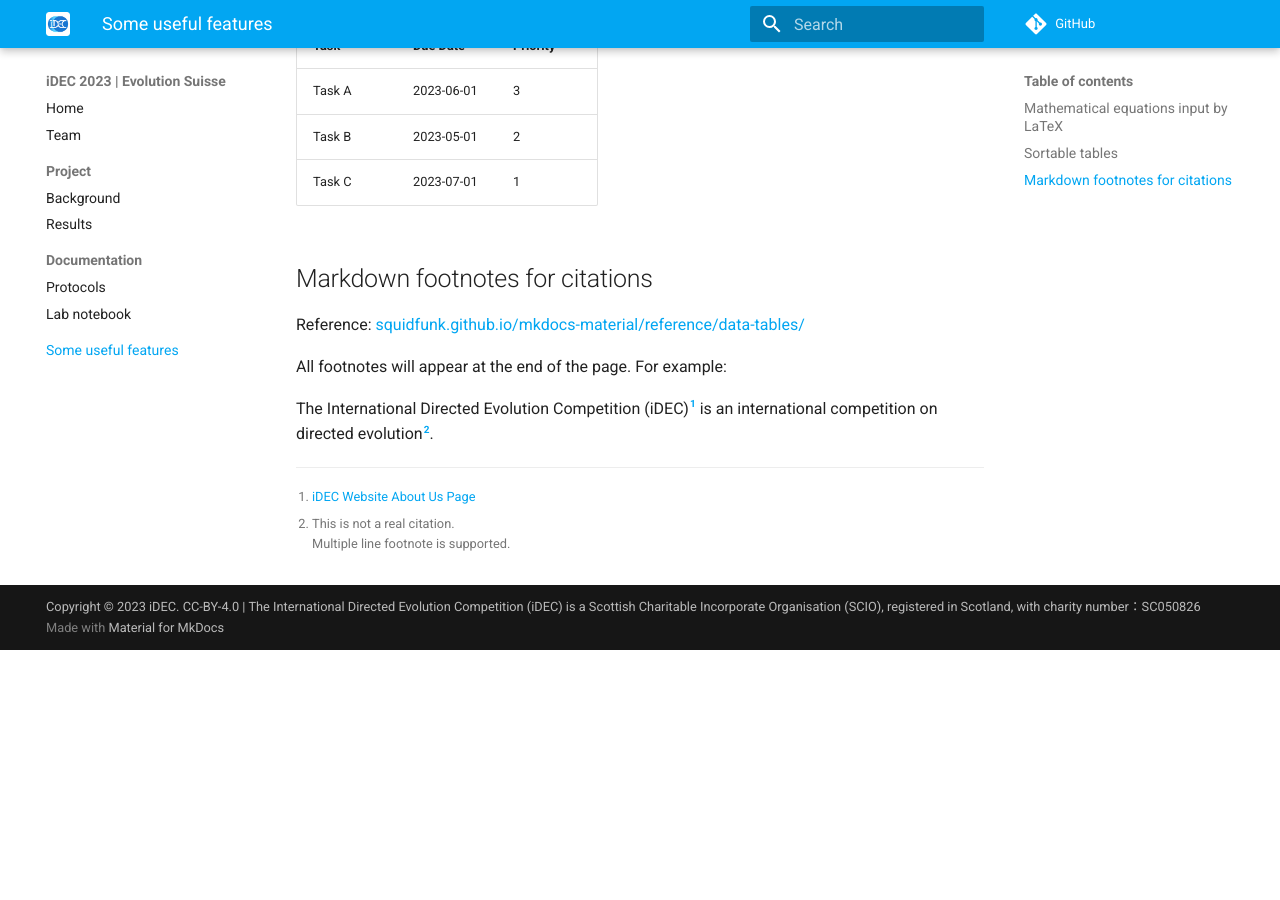
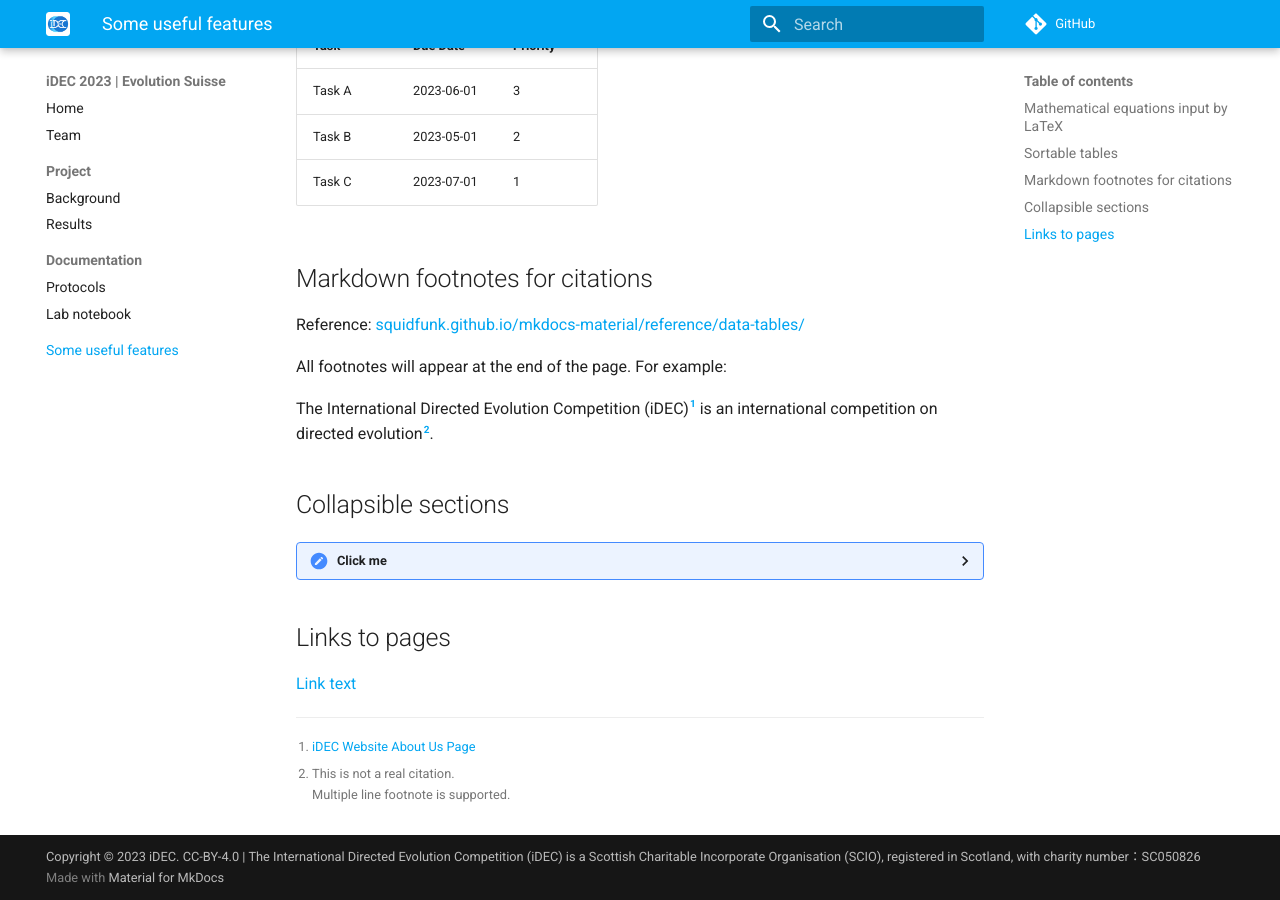
Before and after one commit to idec-teams/2023_Evolution_Suisse, an MkDocs documentation site: the page built from docs/useful_features.md, in a window 1280 px wide and 900 px high, scrolled down 735 px. Built offline with MkDocs 1.6.1 and Material for MkDocs 9.7.7, drawn with Linux system fonts in a browser that asks for light colours; comment, search, counter and statistics services are not loaded; before the commit the page ends 1385 px from its top, so only the background shows below that.

Commit message:
Add some formatting examples

```diff
--- a/docs/useful_features.md
+++ b/docs/useful_features.md
@@ -41,3 +41,14 @@ The International Directed Evolution Competition (iDEC)[^1] is an international
 [^2]:
     This is not a real citation.
     Multiple line footnote is supported.
+
+## Collapsible sections
+<details>
+  <summary>Click me</summary>
+
+ Main text
+</details>
+
+## Links to pages
+
+[Link text](team.md)
```
